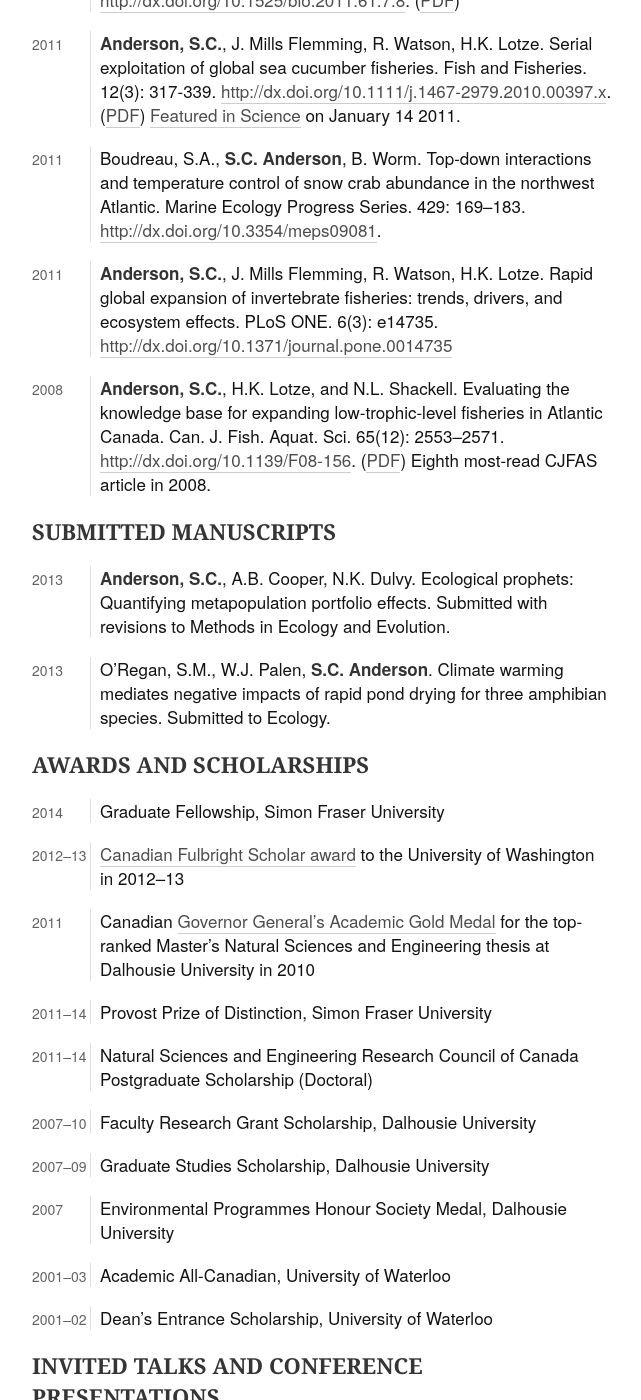
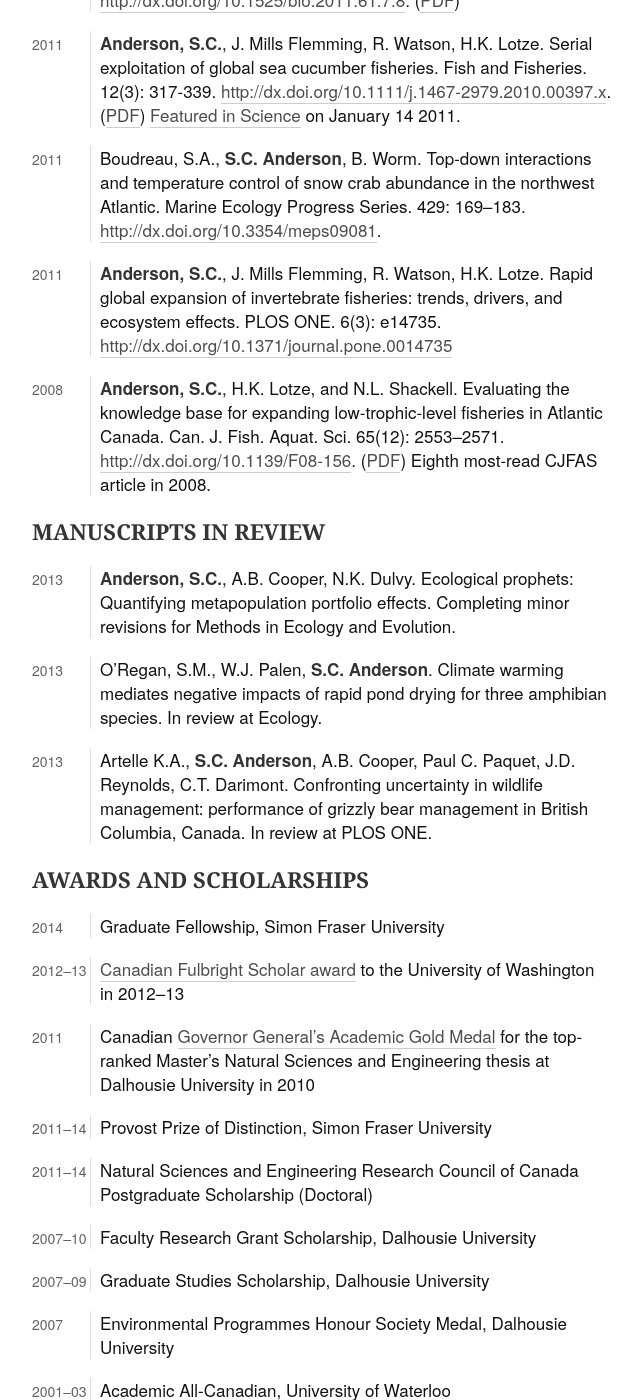
Before and after one commit to seananderson/seananderson.ca, a Jekyll site: the page built from index.md, in a window 1280 px wide and 1400 px high, scrolled down 1612 px. Shown: the whole window, without its empty margins (318-959 px from the left). Built offline with Jekyll 4.4.1, drawn with Linux system fonts in a browser that asks for light colours; Markdown is read by kramdown in place of the engine named in the settings.

Commit message:
Update CV

```diff
--- a/index.md
+++ b/index.md
@@ -100,7 +100,7 @@ Download a copy of my CV ([PDF][cv-pdf], [markdown][cv-md]). My [Google Scholar
 2011
 :    **Anderson, S.C.**, J. Mills Flemming, R. Watson, H.K. Lotze. Rapid
      global expansion of invertebrate fisheries: trends, drivers, and
-     ecosystem effects. PLoS ONE. 6(3): e14735.
+     ecosystem effects. PLOS ONE. 6(3): e14735.
      <http://dx.doi.org/10.1371/journal.pone.0014735>
 
 2008
@@ -110,17 +110,23 @@ Download a copy of my CV ([PDF][cv-pdf], [markdown][cv-md]). My [Google Scholar
      <http://dx.doi.org/10.1139/F08-156>. ([PDF][Anderson:2008:EKB])
      Eighth most-read CJFAS article in 2008.
 
-# Submitted manuscripts #
+# Manuscripts in review #
 
 2013
 :    **Anderson, S.C.**, A.B. Cooper, N.K. Dulvy. Ecological prophets:
-     Quantifying metapopulation portfolio effects. Submitted with revisions to
-     Methods in Ecology and Evolution.
+     Quantifying metapopulation portfolio effects. Completing minor revisions
+     for Methods in Ecology and Evolution.
 
 2013
 :    O'Regan, S.M., W.J. Palen, **S.C. Anderson**. Climate warming mediates
      negative impacts of rapid pond drying for three amphibian species.
-     Submitted to Ecology.
+     In review at Ecology.
+
+2013
+:    Artelle K.A., **S.C. Anderson**, A.B. Cooper, Paul C. Paquet, J.D.
+     Reynolds, C.T. Darimont. Confronting uncertainty in wildlife management:
+     performance of grizzly bear management in British Columbia, Canada.
+     In review at PLOS ONE.
 
 # Awards and scholarships #
 2014
```
Also changed, not shown: AndersonCV.txt (+11 -5 lines), 2 other files.
